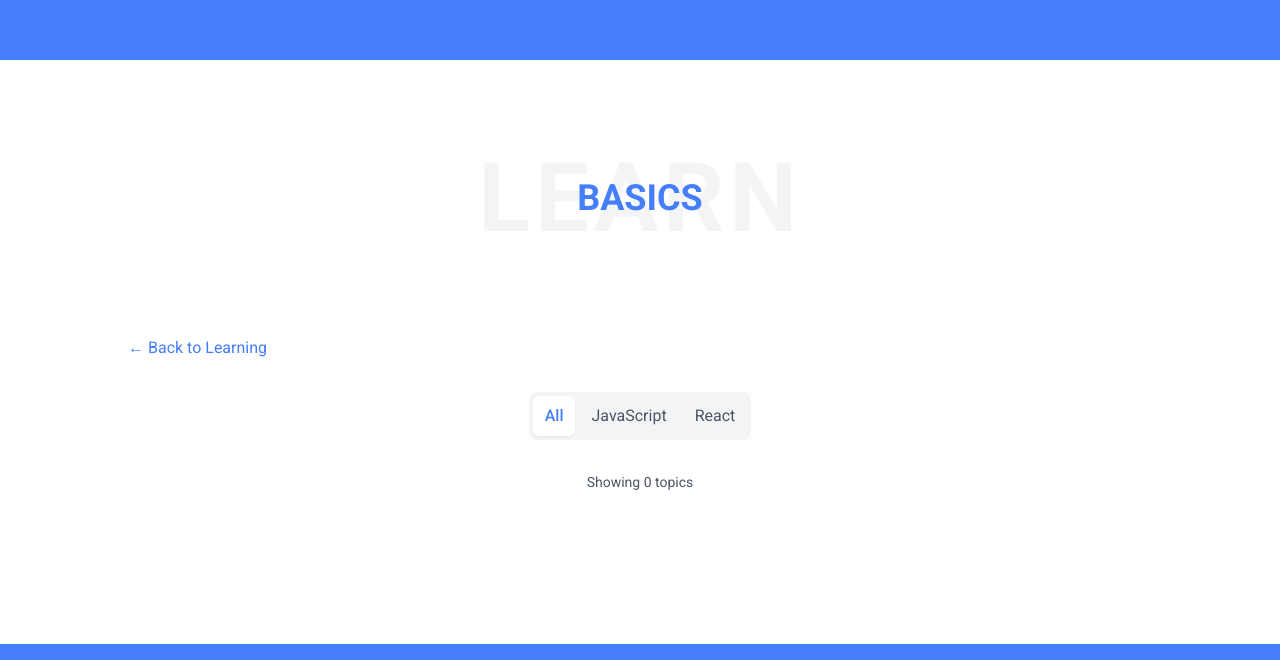
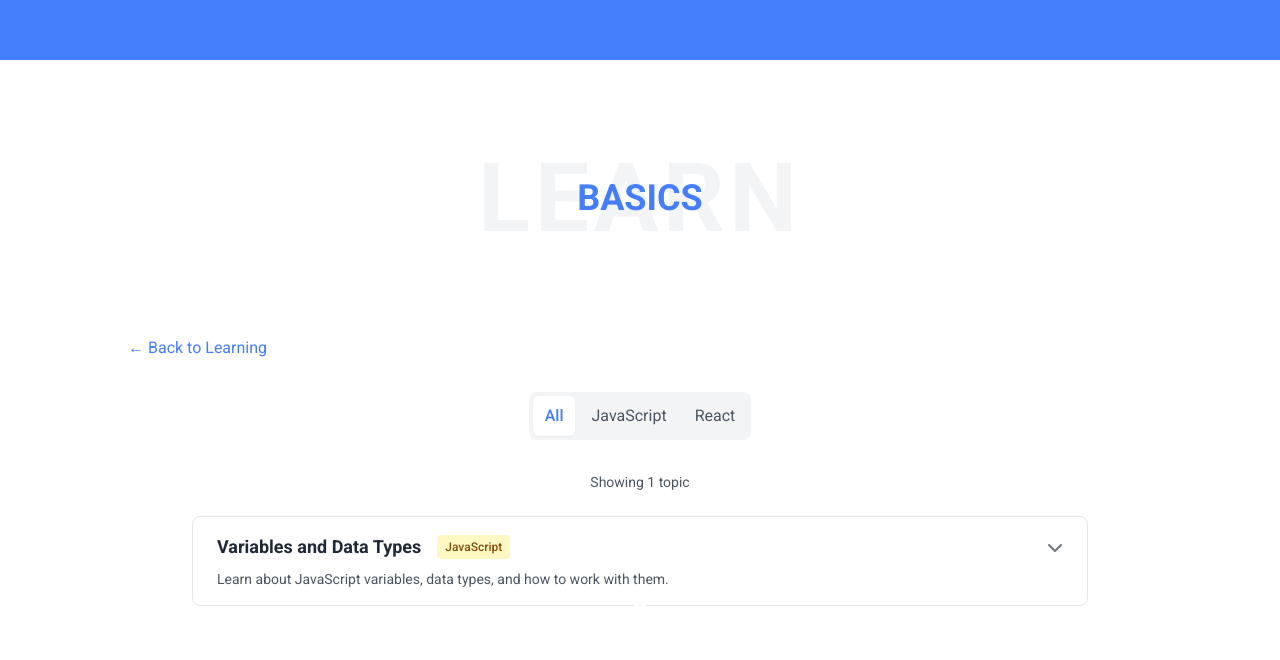
Before and after one commit to WoodyLinwc/Portfolio-Next.js, a Next.js app in the folder portfolio/: page /learning/react in a window 1280 px wide. Shown: the part 140-800 px from the top of the page. Built offline with nearby package versions, Linux system fonts and the light colour scheme.

Commit message:
Update javascript.ts

```diff
--- a/portfolio/src/data/basics/javascript.ts
+++ b/portfolio/src/data/basics/javascript.ts
@@ -1,3 +1,26 @@
 import type { BasicTopic } from "./types";
 
-export const javascriptBasics: BasicTopic[] = [];
+export const javascriptBasics: BasicTopic[] = [
+    {
+        id: "variables-datatypes",
+        title: "Variables and Data Types",
+        category: "JavaScript",
+        description:
+            "Learn about JavaScript variables, data types, and how to work with them.",
+        content:
+            "Variables in JavaScript can be declared using var, let, or const.\n" +
+            "\n" +
+            "Data Types:\n" +
+            "• Primitive types: string, number, boolean, null, undefined, symbol, bigint\n" +
+            "• Reference types: object, array, function\n" +
+            "\n" +
+            "Examples:\n" +
+            "const name = 'John'; // string\n" +
+            "let age = 25; // number\n" +
+            "const isActive = true; // boolean\n" +
+            "const user = { name: 'John', age: 25 }; // object\n" +
+            "const numbers = [1, 2, 3]; // array",
+        exampleUrl: "https://codesandbox.io/p/devbox/js-variables-datatypes",
+        tags: ["variables", "data-types", "var", "let", "const"],
+    },
+];
```
